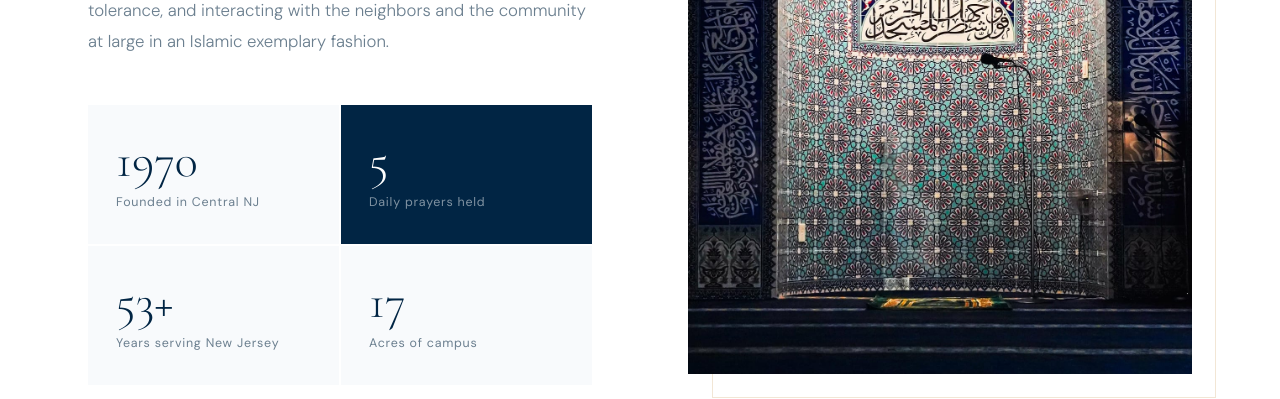
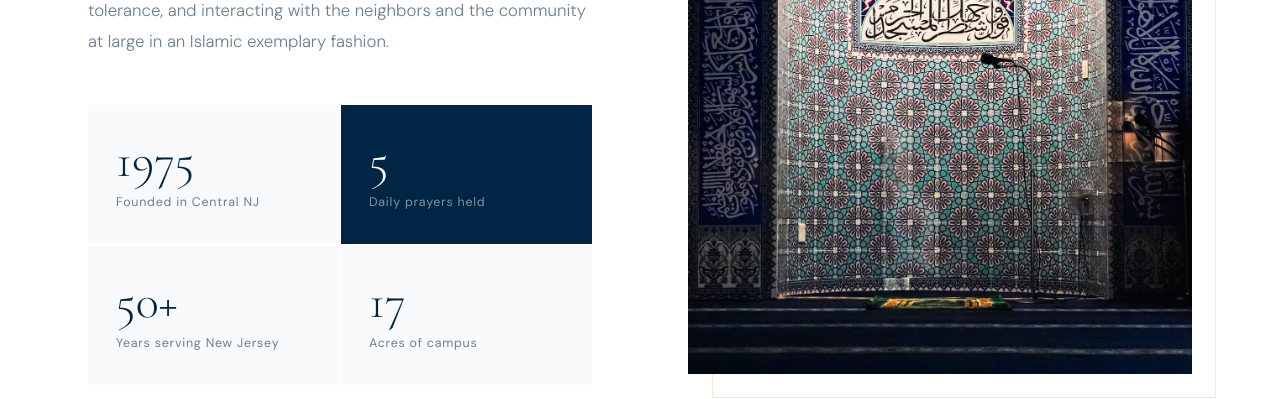
Before and after one commit to ISCJ-Web/ISCJ-Website-v2, a Next.js app: page / in a window 1280 px wide. Shown: the part 1320-1719 px from the top of the page. Built offline with nearby package versions, Linux system fonts and the light colour scheme; no server answers; a web font is replaced by a local one.

Commit message:
Align founding and master plan dates with the history book
Home stats now read Founded 1975 and 50+ years, matching the 1975 incorporation.
The master plan approval is 2006 on the Expansion and History pages.
The History hero says four students and four families, as the book and the timeline do.

```diff
--- a/src/app/about/expansion/page.tsx
+++ b/src/app/about/expansion/page.tsx
@@ -2,7 +2,7 @@ import Container from "@/components/ui/Container";
 import { assetPath } from "@/lib/assetPath";
 
 const phases = [
-  { year: "2007", title: "Master Plan Approved", body: "South Brunswick Township approved ISCJ's master expansion plan, authorizing the long-term campus growth vision." },
+  { year: "2006", title: "Master Plan Approved", body: "South Brunswick Township approved ISCJ's master expansion plan, authorizing the long-term campus growth vision." },
   { year: "2020", title: "Masjid Phase 1 Complete", body: "The first phase of the Masjid expansion was completed during COVID-19 — a testament to the community's resolve and dedication." },
   { year: "2021", title: "Zoning Board Approval", body: "The Zoning Board approved a 42,449 sq ft two-story school addition, a 44,880 sq ft sports facility, and 24 senior housing units." },
   { year: "2024", title: "Infrastructure Complete", body: "Stormwater management, utilities, and parking infrastructure finished — the foundation for all future construction phases." },
@@ -66,7 +66,7 @@ export default function Page() {
             {[
               { number: "17", label: "Acres of Land", dark: false },
               { number: "$1.5M+", label: "Community-Funded Property", dark: true },
-              { number: "2007–2025+", label: "Expansion Timeline", dark: false },
+              { number: "2006–2025+", label: "Expansion Timeline", dark: false },
             ].map((s) => (
               <div
                 key={s.label}
--- a/src/app/about/history/page.tsx
+++ b/src/app/about/history/page.tsx
@@ -90,12 +90,7 @@ const eras: Era[] = [
       {
         year: "2006",
         title: "Campus Master Plan",
-        body: "ISCJ prepared a master plan for the whole campus, including a permanent school building, an addition to the masjid and new parking, and submitted it to the South Brunswick Township Zoning Board.",
-      },
-      {
-        year: "2007",
-        title: "Expansion Plan Approved",
-        body: "South Brunswick Township approved ISCJ's master expansion plan, setting the stage for a major campus growth that would serve the community for decades to come.",
+        body: "ISCJ prepared a master plan for the whole campus, including a permanent school building, an addition to the masjid and new parking. The South Brunswick Township Zoning Board approved it, setting the stage for a major campus growth that would serve the community for decades to come.",
       },
       {
         year: "2009",
@@ -230,7 +225,7 @@ export default function Page() {
           </h1>
           <p style={{ fontSize: "1.05rem", fontWeight: 300, color: "rgba(255,255,255,0.75)", lineHeight: 1.85, maxWidth: 560 }}>
             Conceived by Muslim American students of Rutgers University in the 1970s, ISCJ
-            has grown from a small gathering of eight families into one of America&apos;s most
+            has grown from a small gathering of four students and four families into one of America&apos;s most
             distinguished Islamic centers — serving thousands and expanding every year.
           </p>
         </Container>
--- a/src/components/home/AboutSection.tsx
+++ b/src/components/home/AboutSection.tsx
@@ -7,9 +7,9 @@ import MissionVision from "@/components/about/MissionVision";
 import { assetPath } from "@/lib/assetPath";
 
 const STATS: StatItem[] = [
-  { value: "1970", label: "Founded in Central NJ" },
+  { value: "1975", label: "Founded in Central NJ" },
   { value: "5",    label: "Daily prayers held", dark: true },
-  { value: "53+",  label: "Years serving New Jersey" },
+  { value: "50+",  label: "Years serving New Jersey" },
   { value: "17",   label: "Acres of campus" },
 ];
 
```
